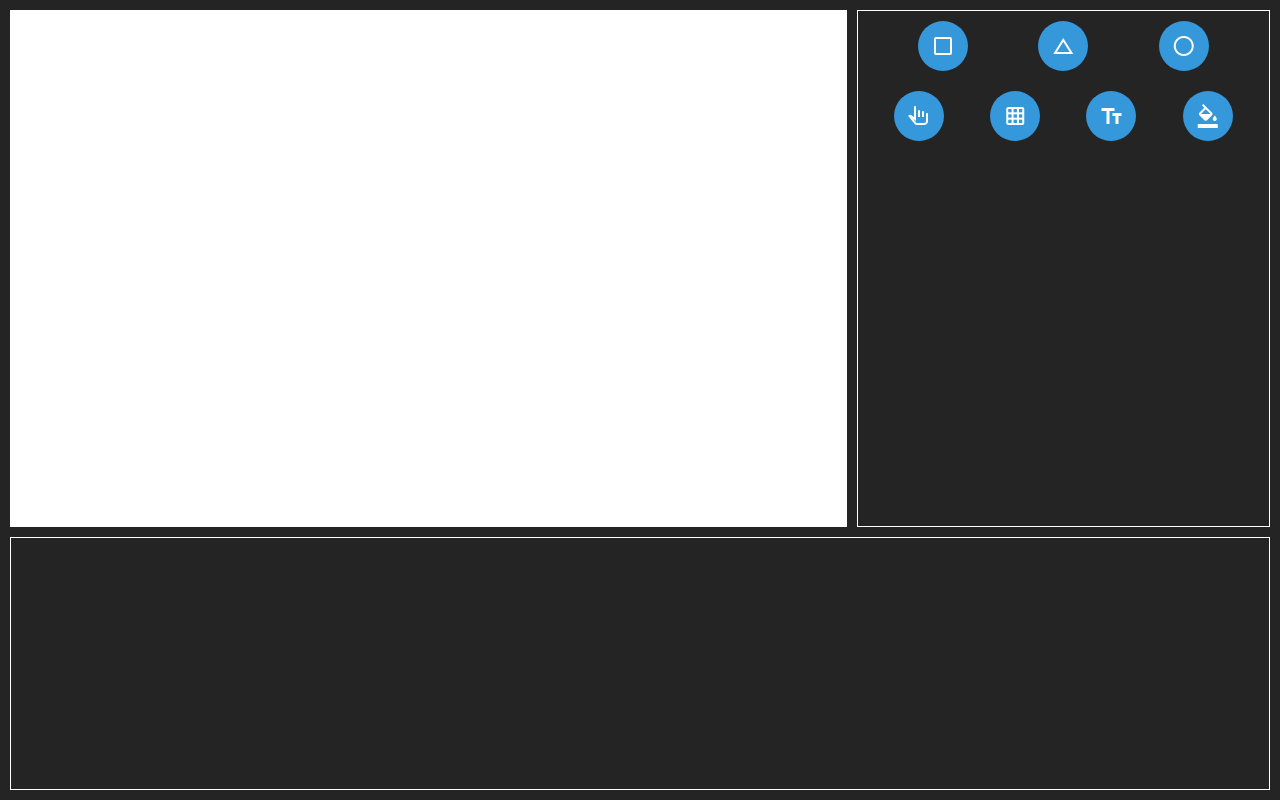
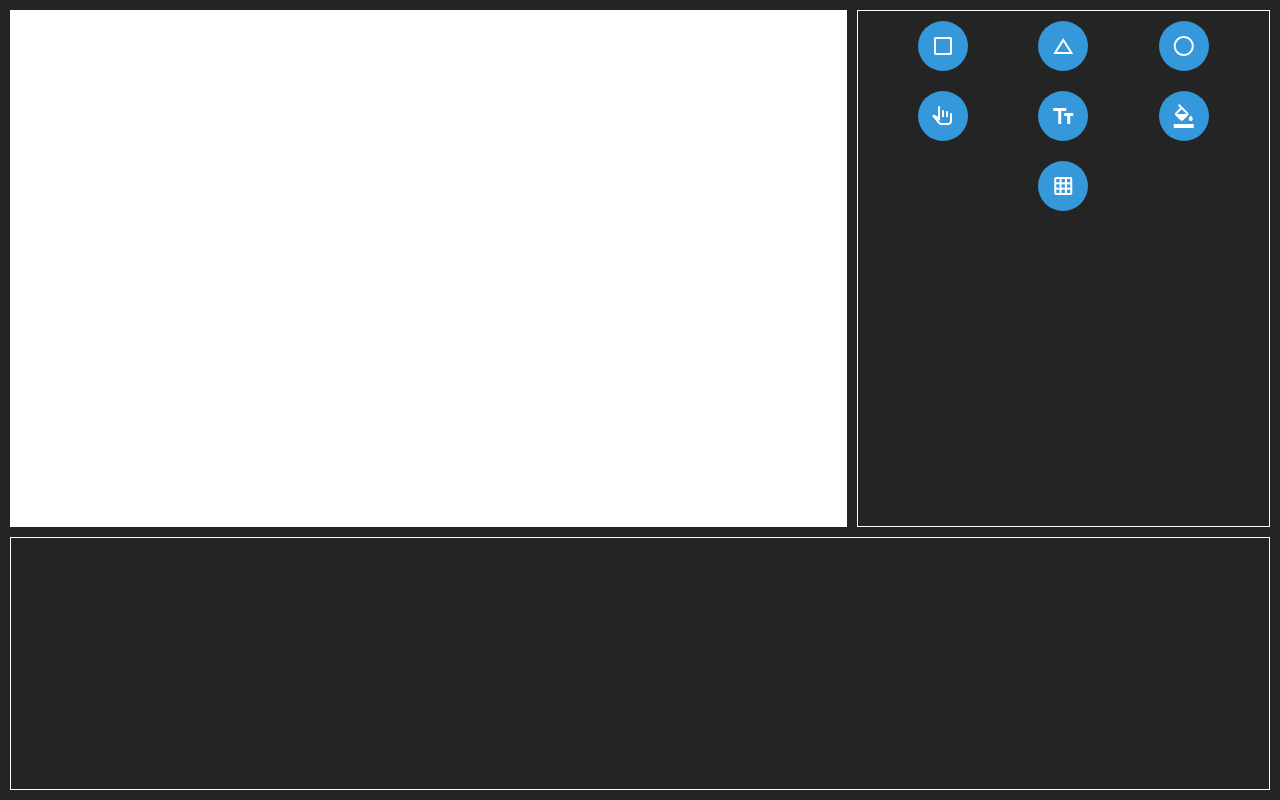
Before and after one commit to pjholt1234/room-planner, a React (Vite) app: page / in a window 1280 px wide. Built offline with nearby package versions, Linux system fonts and the light colour scheme.

Commit message:
Add active border too buttons

```diff
--- a/src/App.tsx
+++ b/src/App.tsx
@@ -6,21 +6,33 @@ import FillIcon from './components/icons/FillIcon';
 import TriangleIcon from './components/icons/TriangleIcon';
 import CircleIcon from './components/icons/CircleIcon';
 import SelectIcon from './components/icons/SelectIcon';
+import { ActiveToolProvider } from './hooks/ActiveToolContext';
 
 function App() {
     return (
         <>
+            <ActiveToolProvider>
                 <div className="toolbar-wrapper">
-                <ToolButton eventName="rectangle" icon={<RectangleIcon />} />
+                    <ToolButton
+                        eventName="rectangle"
+                        icon={<RectangleIcon />}
+                    />
                     <ToolButton eventName="triangle" icon={<TriangleIcon />} />
                     <ToolButton eventName="circle" icon={<CircleIcon />} />
                 </div>
                 <div className="toolbar-wrapper">
                     <ToolButton eventName="select" icon={<SelectIcon />} />
-                <ToolButton eventName="grid" icon={<GridIcon />} />
                     <ToolButton eventName="text" icon={<TextIcon />} />
                     <ToolButton eventName="fill" icon={<FillIcon />} />
                 </div>
+                <div className="toolbar-wrapper">
+                    <ToolButton
+                        eventName="grid"
+                        icon={<GridIcon />}
+                        isToggleable={true}
+                    />
+                </div>
+            </ActiveToolProvider>
         </>
     );
 }
--- a/src/components/ToolButton.tsx
+++ b/src/components/ToolButton.tsx
@@ -1,25 +1,38 @@
 import { FC, ReactNode } from 'react';
+import { useActiveTool } from '../hooks/ActiveToolContext';
 
 interface ToolButtonProps {
     icon: ReactNode;
     eventName: string;
+    isToggleable?: boolean;
 }
 
 const ToolButton: FC<ToolButtonProps> = ({
     icon,
-    eventName
+    eventName,
+    isToggleable = false
 }: ToolButtonProps) => {
+    const { activeTool, setActiveTool } = useActiveTool();
+
     const event = new Event(eventName);
+    const enableTool = (event: Event, eventName: string) => {
+        setActiveTool(eventName);
+        document.dispatchEvent(event);
+    };
+
+    let activeToolClass = '';
+
+    if (activeTool === eventName && !isToggleable) {
+        activeToolClass = 'toolbar-button--active';
+    }
+
     return (
-        <button className="toolbar-button" onClick={() => dispatchEvent(event)}>
+        <button
+            className={`toolbar-button ${activeToolClass}`}
+            onClick={() => enableTool(event, eventName)}
+        >
             {icon}
         </button>
     );
 };
-
-const dispatchEvent = (event: Event) => {
-    console.log('dispatching event', event);
-    document.dispatchEvent(event);
-};
-
 export default ToolButton;
--- /dev/null
+++ b/src/hooks/ActiveToolContext.tsx
@@ -0,0 +1,41 @@
+import {
+    createContext,
+    Dispatch,
+    ReactNode,
+    SetStateAction,
+    useContext,
+    useState
+} from 'react';
+
+interface ActiveToolContextType {
+    activeTool: string;
+    setActiveTool: Dispatch<SetStateAction<string>>;
+}
+
+interface ActiveToolProviderProps {
+    children: ReactNode;
+}
+
+const ActiveToolContext = createContext<ActiveToolContextType | null>(null);
+
+const ActiveToolProvider = ({ children }: ActiveToolProviderProps) => {
+    const [activeTool, setActiveTool] = useState<string>('');
+
+    return (
+        <ActiveToolContext.Provider value={{ activeTool, setActiveTool }}>
+            {children}
+        </ActiveToolContext.Provider>
+    );
+};
+
+const useActiveTool = () => {
+    const context = useContext(ActiveToolContext);
+    if (!context) {
+        throw new Error(
+            'useActiveTool must be used within an ActiveToolProvider'
+        );
+    }
+    return context;
+};
+
+export { useActiveTool, ActiveToolProvider };
--- a/src/styles.css
+++ b/src/styles.css
@@ -68,6 +68,10 @@ body {
     margin: 10px;
 }
 
+.toolbar-button--active {
+    border: 2px solid white;
+}
+
 .toolbar-wrapper {
     display: flex;
     justify-content: space-evenly;
```
Lines whose indentation alone changed are shown as unchanged.
